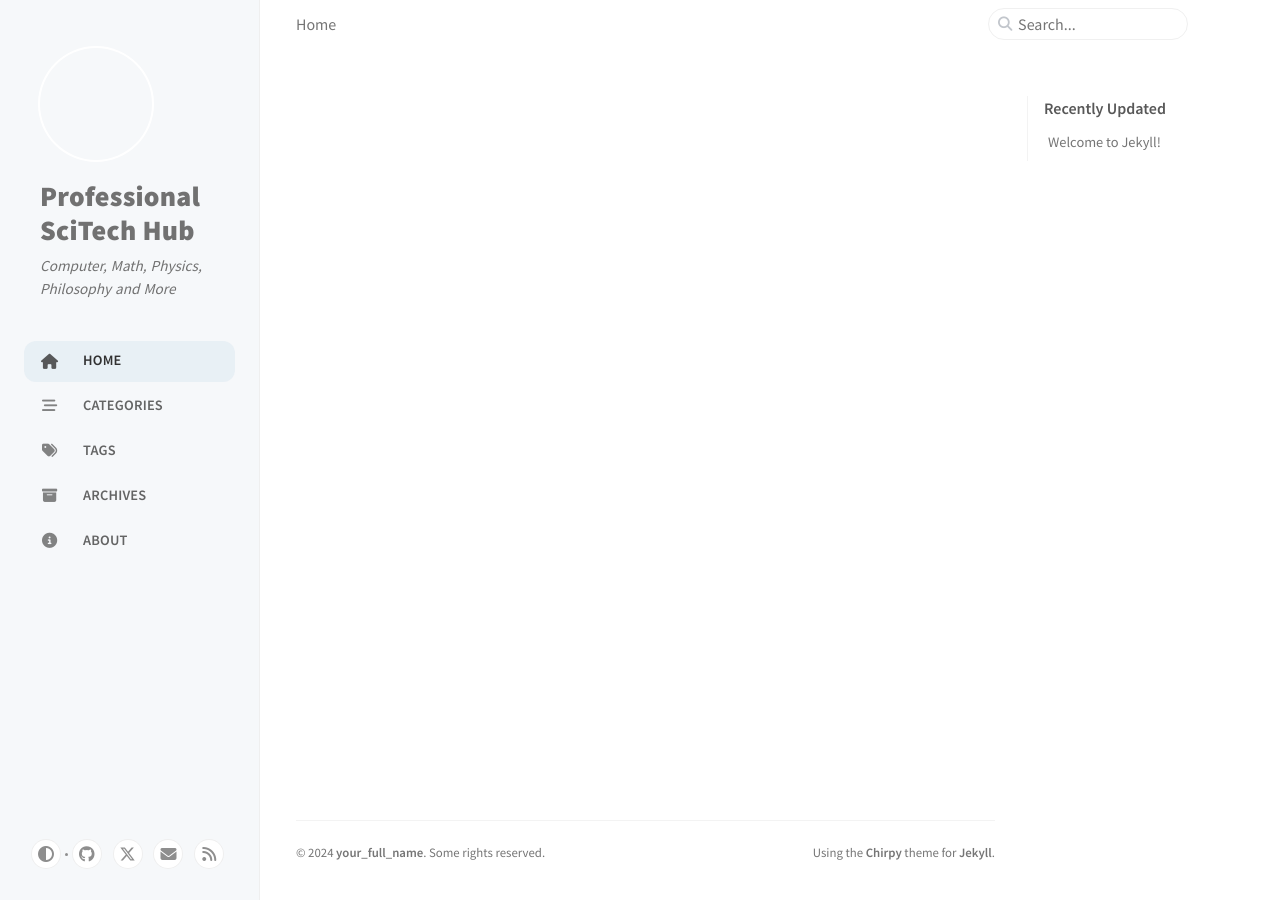
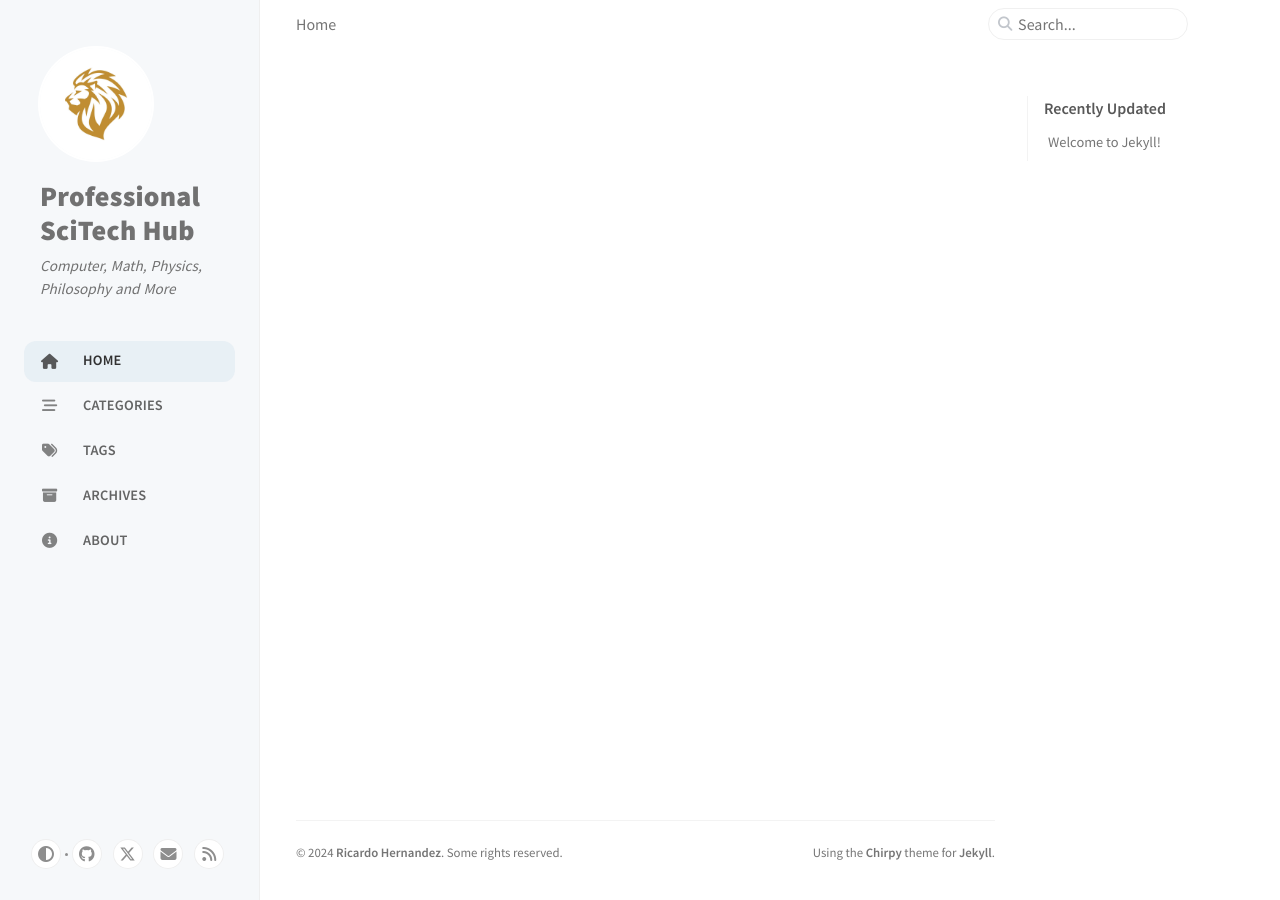
Before and after one commit to RicardoUAMmx/PersonalPage, a Jekyll site: the page built from index.md, in a window 1280 px wide. Built offline with Jekyll 4.4.1, drawn with Linux system fonts in a browser that asks for light colours; cached includes are drawn as plain includes.

Commit message:
style: adding jpg pictures and minor changes into _config file

```diff
--- a/_config.yml
+++ b/_config.yml
@@ -9,7 +9,7 @@ theme: jekyll-theme-chirpy
 lang: en
 
 # Change to your timezone › https://kevinnovak.github.io/Time-Zone-Picker
-timezone:
+timezone: America/Mexico_City
 
 # jekyll-seo-tag settings › https://github.com/jekyll/jekyll-seo-tag/blob/master/docs/usage.md
 # ↓ --------------------------
@@ -29,20 +29,20 @@ github:
   username: RicardoUAMmx # change to your github username
 
 twitter:
-  username: twitter_username # change to your twitter username
+  username: RicardoHzO # change to your twitter username
 
 social:
   # Change to your full name.
   # It will be displayed as the default author of the posts and the copyright owner in the Footer
-  name: your_full_name
-  email: example@domain.com # change to your email address
+  name: Ricardo Hernandez
+  email: ricardo.hdz.o@outlook.com # change to your email address
   links:
     # The first element serves as the copyright owner's link
-    - https://twitter.com/username # change to your twitter homepage
-    - https://github.com/username # change to your github homepage
+    - https://twitter.com/RicardoHzO # change to your twitter homepage
+    - https://github.com/RicardoUAMmx # change to your github homepage
     # Uncomment below to add more social links
-    # - https://www.facebook.com/username
-    # - https://www.linkedin.com/in/username
+    - https://www.facebook.com/mt.ricardo.o
+    - https://www.linkedin.com/in/ricardo-hernández-7a8a2a30a
 
 # Site Verification Settings
 webmaster_verifications:
@@ -96,7 +96,7 @@ theme_mode: # [light | dark]
 cdn:
 
 # the avatar on sidebar, support local or CORS resources
-avatar:
+avatar: /assets/img/chirpy_profile_lion.jpg
 
 # The URL of the site-wide social preview image used in SEO `og:image` meta tag.
 # It can be overridden by a customized `page.image` in front matter.
```
Also changed, not shown: assets/img/chirpy_profile_lion.jpg (added), assets/img/chirpy_profile_techeye.jpg (added).
